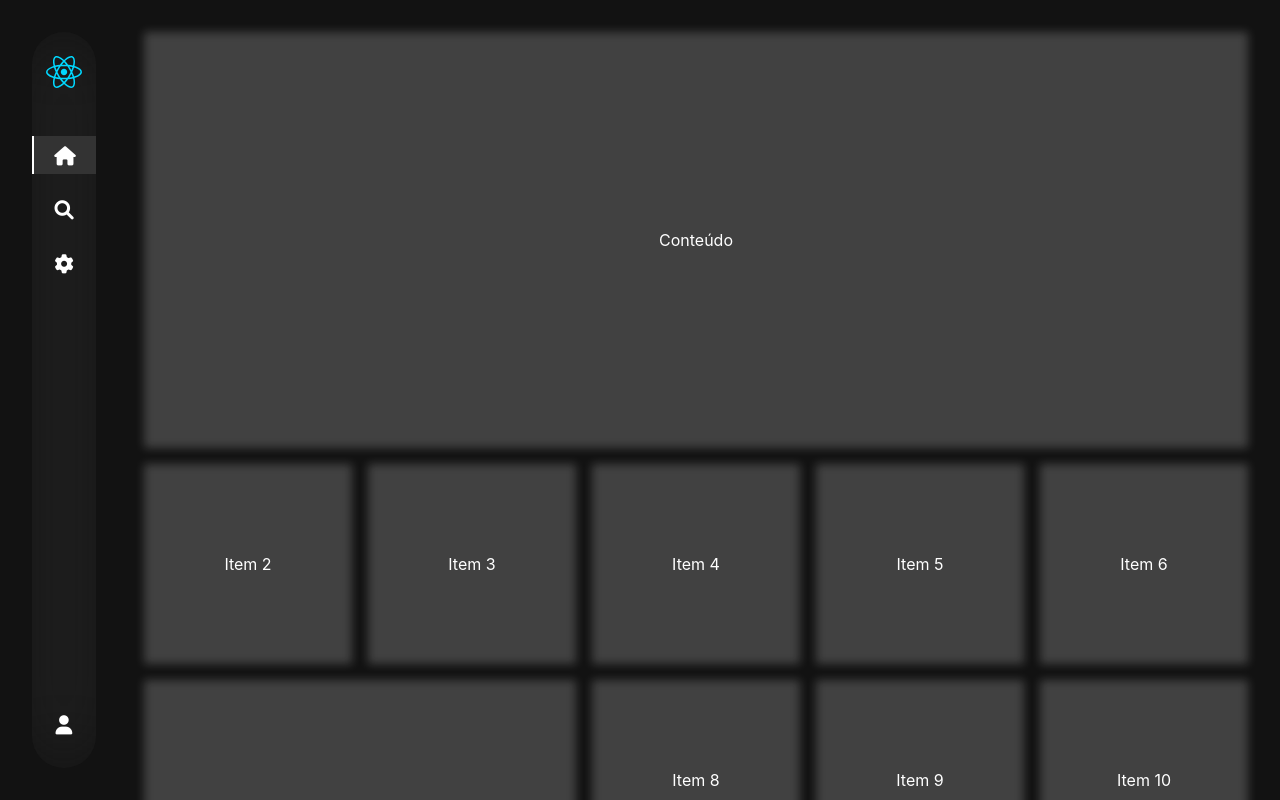
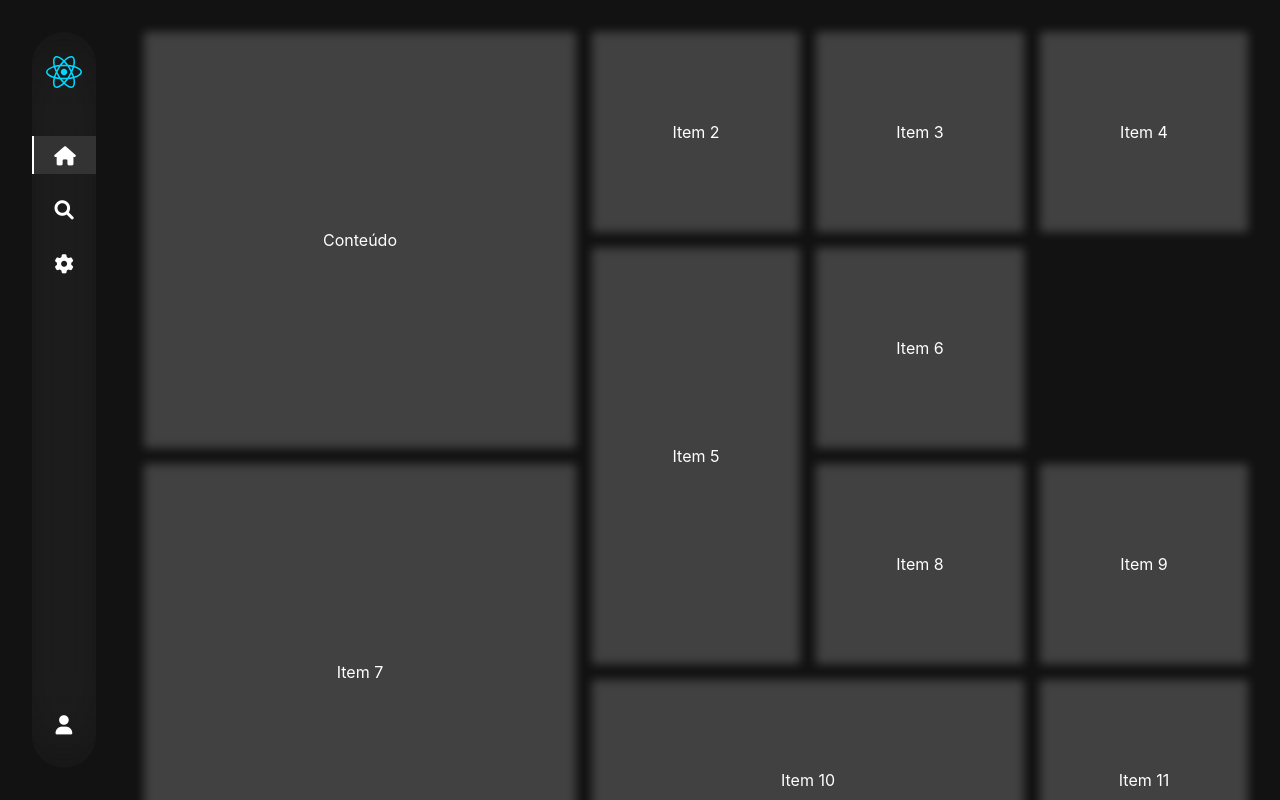
Before and after one commit to CxTechNet/generalComponents, a React (Vite) app: page / in a window 1280 px wide. Shown: the top 800 px of the page. Built offline with nearby package versions, Linux system fonts and the light colour scheme.

Commit message:
component

```diff
--- a/index.html
+++ b/index.html
@@ -1,5 +1,5 @@
 <!doctype html>
-<html lang="en">
+<html lang="pt-BR">
 
 <head>
   <meta charset="UTF-8" />
--- a/src/App.tsx
+++ b/src/App.tsx
@@ -6,32 +6,39 @@ import { useState } from 'react';
 function App() {
   const [active, setActive] = useState(1);
 
+
   const changeActive = (id: number) => {
     setActive(active === id ? 0 : id);
   };
 
-  const items = [
-    { numRows: 2, numColumns: 6, id: 'Item 1', content: 'Conteúdo' },
+  const GridItems = [
+    { numRows: 2, numColumns: 2, id: 'Item 1', content: 'Conteúdo' },
     { numRows: 1, numColumns: 1, id: 'Item 2' },
     { numRows: 1, numColumns: 1, id: 'Item 3' },
     { numRows: 1, numColumns: 1, id: 'Item 4' },
-    { numRows: 1, numColumns: 1, id: 'Item 5' },
+    { numRows: 2, numColumns: 1, id: 'Item 5' },
     { numRows: 1, numColumns: 1, id: 'Item 6' },
     { numRows: 2, numColumns: 2, id: 'Item 7' },
     { numRows: 1, numColumns: 1, id: 'Item 8' },
     { numRows: 1, numColumns: 1, id: 'Item 9' },
-    { numRows: 1, numColumns: 1, id: 'Item 10' },
+    { numRows: 1, numColumns: 2, id: 'Item 10' },
     { numRows: 1, numColumns: 1, id: 'Item 11' },
     { numRows: 1, numColumns: 1, id: 'Item 12' },
   ];
 
+  const sideItems = [
+    { id: 1, name: 'Home', link: '/', icon: 'fa fa-home' },
+    { id: 2, name: 'Search', link: '/search', icon: 'fa fa-search' },
+    { id: 3, name: 'Settings', link: '/settings', icon: 'fa fa-cog' },
+  ]
+
   return (
     <>
-      <Sidebar changeActive={changeActive} active={active} />
+      <Sidebar changeActive={changeActive} active={active} items={sideItems}/>
       <ContainerSize
         cardWidth="200"
         cardHeight="200"
-        items={items}
+        items={GridItems}
         />
     </>
   );
--- a/src/components/gridSize/ContainerSize.tsx
+++ b/src/components/gridSize/ContainerSize.tsx
@@ -30,7 +30,6 @@ const ContainerSize: React.FC<ContainerSizeProps> = ({ cardWidth, cardHeight, it
         };
       }, []);
 
-      // Calcula o valor máximo para gridColumn com base no vw
       const maxGridColumns = Math.floor(vw / Number(cardWidth)) - 1;
   return (
     <div
--- a/src/components/gridSize/GridItem.tsx
+++ b/src/components/gridSize/GridItem.tsx
@@ -9,6 +9,7 @@ interface GridItemProps {
 }
 
 const GridItem: React.FC<GridItemProps> = ({ numRows, numColumns, children, maxGridColumns }) => {
+    // const width = numColumns;
     const width = Math.min(numColumns, maxGridColumns);
   return (
     <div
--- a/src/components/sidebar/sidebar.tsx
+++ b/src/components/sidebar/sidebar.tsx
@@ -4,14 +4,11 @@ import logo from './logo.svg'
 interface SidebarProps {
   active: number;
   changeActive: (id: number) => void;
+  items: { id: number, name: string, link: string, icon: string }[]
 }
-function Sidebar({active, changeActive}: SidebarProps) {
+function Sidebar({active, changeActive, items}: SidebarProps) {
 
-  const items = [
-    { id: 1, name: 'Home', link: '/', icon: 'fa fa-home' },
-    { id: 2, name: 'Search', link: '/search', icon: 'fa fa-search' },
-    { id: 3, name: 'Settings', link: '/settings', icon: 'fa fa-cog' },
-  ]
+
 
   return (
     <>
```
Also changed, not shown: package.json (+5 -8 lines).
